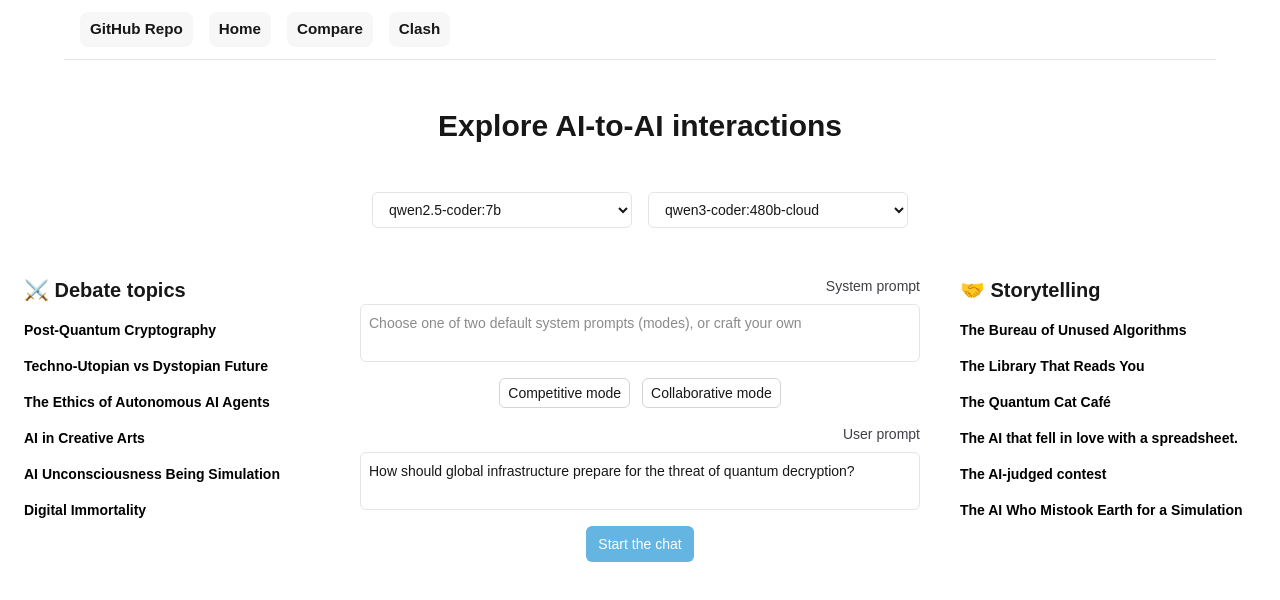
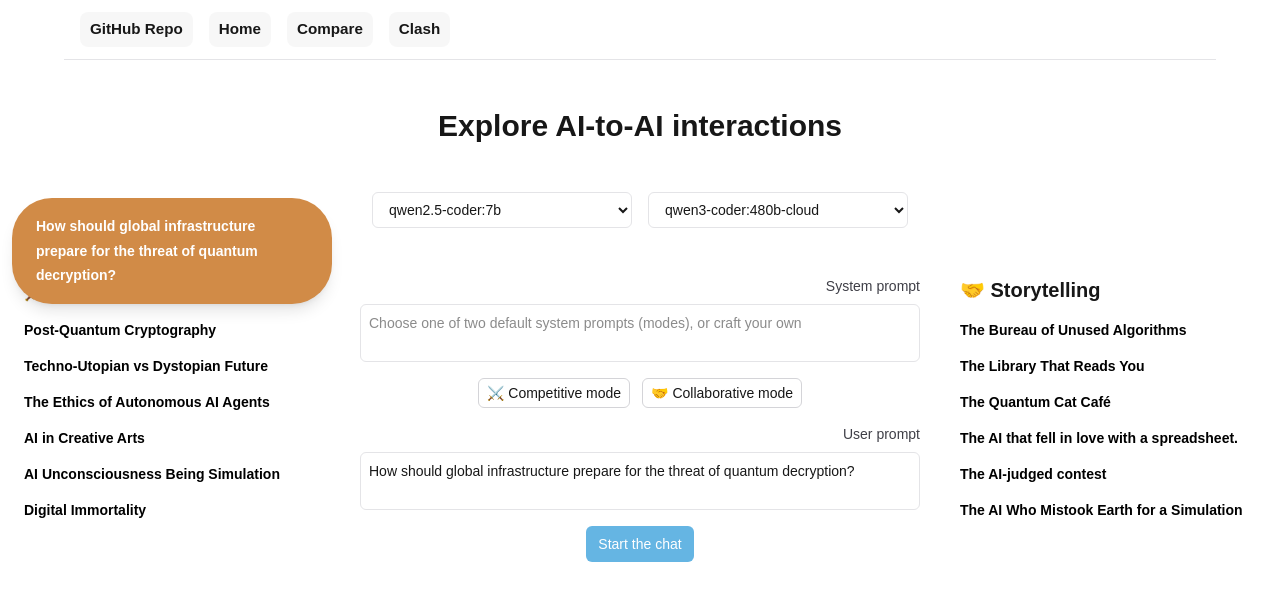
Before and after one commit to v-olya/Ollama-playground, a Next.js app: page /clash in a window 1280 px wide. Both pictures are taken after a click on the button "Post-Quantum Cryptography". Shown: the top 600 px of the page. Built offline with nearby package versions, Linux system fonts and the light colour scheme.

Commit message:
replace title attributes with Tooltips

```diff
--- a/app/clash/page.tsx
+++ b/app/clash/page.tsx
@@ -5,6 +5,7 @@ import { SendButton } from "../components/SendButton";
 import { SelectWithDisabled } from "../components/SelectWithDisabled";
 import { AIDialogue } from "../components/AIDialogue";
 import { PromptTextarea, confirmBeforeChange } from "../components/PromptTextarea";
+import Tooltip from "../components/Tooltip";
 import { MODEL_OPTIONS } from "../contexts/ModelSelectionContext";
 
 export const maxTurns = 5; // Limit the conversation length
@@ -130,14 +131,14 @@ export default function Page() {
           <h2 className="text-xl font-extrabold mb-2">⚔️ Debate topics</h2>
           <nav className="flex flex-col">
             {left.map((it) => (
+              <Tooltip key={it.label} content={it.prompt}>
                 <button
-                key={it.label}
-                title={it.prompt}
                   onClick={() => setUserPrompt(it.prompt)}
                   className="text-left bg-transparent border-0 p-0 text-black font-bold my-2 cursor-pointer text-sm"
                 >
                   {it.label}
                 </button>
+              </Tooltip>
             ))}
           </nav>
         </aside>
@@ -166,7 +167,7 @@ export default function Page() {
                 (modeSelected === "competitive" ? "bg-zinc-100 opacity-80 cursor-not-allowed" : "hover:bg-zinc-50")
               }
             >
-              Competitive mode
+              ⚔️ Competitive mode
             </button>
             <button
               onClick={() => {
@@ -180,7 +181,7 @@ export default function Page() {
                 (modeSelected === "collaborative" ? "bg-zinc-100 opacity-80 cursor-not-allowed" : "hover:bg-zinc-50")
               }
             >
-              Collaborative mode
+              🤝 Collaborative mode
             </button>
           </div>
           <div className="w-full mt-4">
@@ -227,14 +228,14 @@ export default function Page() {
           <h2 className="text-xl font-extrabold mb-2">🤝 Storytelling</h2>
           <nav className="flex flex-col">
             {right.map((it) => (
+              <Tooltip key={it.label} content={it.prompt}>
                 <button
-                key={it.label}
-                title={it.prompt}
                   onClick={() => setUserPrompt(it.prompt)}
                   className="text-left bg-transparent border-0 p-0 text-black font-bold my-2 cursor-pointer text-sm"
                 >
                   {it.label}
                 </button>
+              </Tooltip>
             ))}
           </nav>
         </aside>
--- /dev/null
+++ b/app/components/Tooltip.tsx
@@ -0,0 +1,60 @@
+"use client";
+
+import React, { useId } from "react";
+
+type Props = {
+  content: React.ReactNode;
+  children: React.ReactElement;
+  position?: "top" | "right" | "bottom" | "left";
+  className?: string;
+};
+
+export function Tooltip({ content, children, position = "top", className }: Props) {
+  // Keeps pointer-events off the tooltip, so it doesn't interfere with pointer targeting of the child element.
+  const positionClasses = {
+    top: "bottom-full mb-2 left-1/2 -translate-x-1/2",
+    bottom: "top-full mt-2 left-1/2 -translate-x-1/2",
+    left: "right-full mr-2 top-1/2 -translate-y-1/2",
+    right: "left-full ml-2 top-1/2 -translate-y-1/2",
+  } as const;
+
+  const posCls = positionClasses[position] ?? positionClasses.top;
+
+  // Generate an id for the tooltip and forward it to the child via aria-describedby,
+  // assuming children won't have their own aria-describedby
+  const tooltipId = useId();
+
+  const childProps = (children.props ?? {}) as Record<string, unknown>;
+  const extraProps: Record<string, unknown> = { ...(childProps as Record<string, unknown>) };
+  extraProps["aria-describedby"] = tooltipId;
+
+  const cls = `pointer-events-none absolute z-10 ${posCls} whitespace-normal text-white text-sm shadow-lg opacity-0 group-hover:opacity-100 group-focus-within:opacity-100 transition-opacity duration-150`;
+  const visualClasses = `min-w-[20rem] px-6 py-4 leading-[1.75] text-lg font-semibold rounded-[40px] delay-100 group-hover:delay-100 group-focus-within:delay-100 bg-[rgb(209,139,71)]`;
+
+  /* TW classes correspond to the below styles:
+    const styleProps: React.CSSProperties = {
+        backgroundColor: "rgb(209 139 71)",
+        minWidth: "20rem",
+        padding: "1rem 1.5rem",
+        lineHeight: 1.75,
+        fontWeight: 600,
+        borderRadius: 40,
+        transitionDelay: "100ms",
+    };*/
+  return (
+    <div className="group relative inline-block">
+      {React.cloneElement(children, extraProps)}
+
+      <div
+        id={tooltipId}
+        role="tooltip"
+        aria-hidden={false}
+        className={`${cls} ${visualClasses}${className ? ` ${className}` : ""}`}
+      >
+        {content}
+      </div>
+    </div>
+  );
+}
+
+export default Tooltip;
```
Lines whose indentation alone changed are shown as unchanged.
